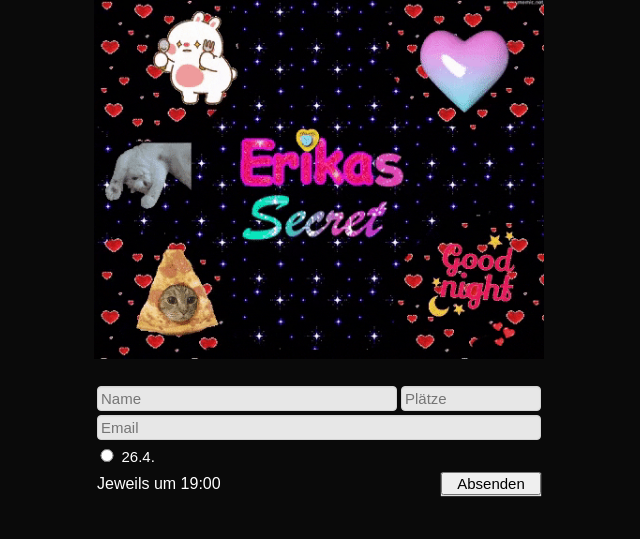
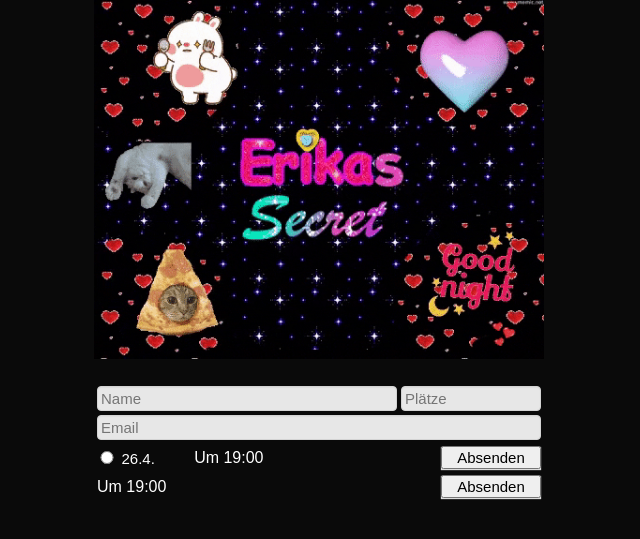
Before and after one commit to alexarnimueller/erikas-secret, a Flask app: page / in a window 1280 px wide. Shown: the part 109-648 px from the top of the page, without its empty margins (321-961 px from the left). Run offline with Flask 3, Linux system fonts and the light colour scheme.

Commit message:
:lipstick: styling form

```diff
--- a/app/templates/index.html
+++ b/app/templates/index.html
@@ -37,13 +37,14 @@
 					{% for day in form.date %}
 						<td align="left" style="width:110px;">{{ day }} {{ day.label }}</td>
 					{% endfor %}
+					<td align="left" style="width:300px;">Um 19:00</td>
+					<td "width:100px;" align="right">{{ form.submit }}</td>
 				</tr>
 			</table>
 			<table>
 				<tr>
-					<td align="left" style="width:300px;">Jeweils um 19:00</td>
-					<td "width:100px;" align="right">{{ form.submit }}
-					</td>
+					<td align="left" style="width:300px;">Um 19:00</td>
+					<td "width:100px;" align="right">{{ form.submit }}</td>
 				</tr>
 			</table>
 			{% with messages = get_flashed_messages() %}
```
